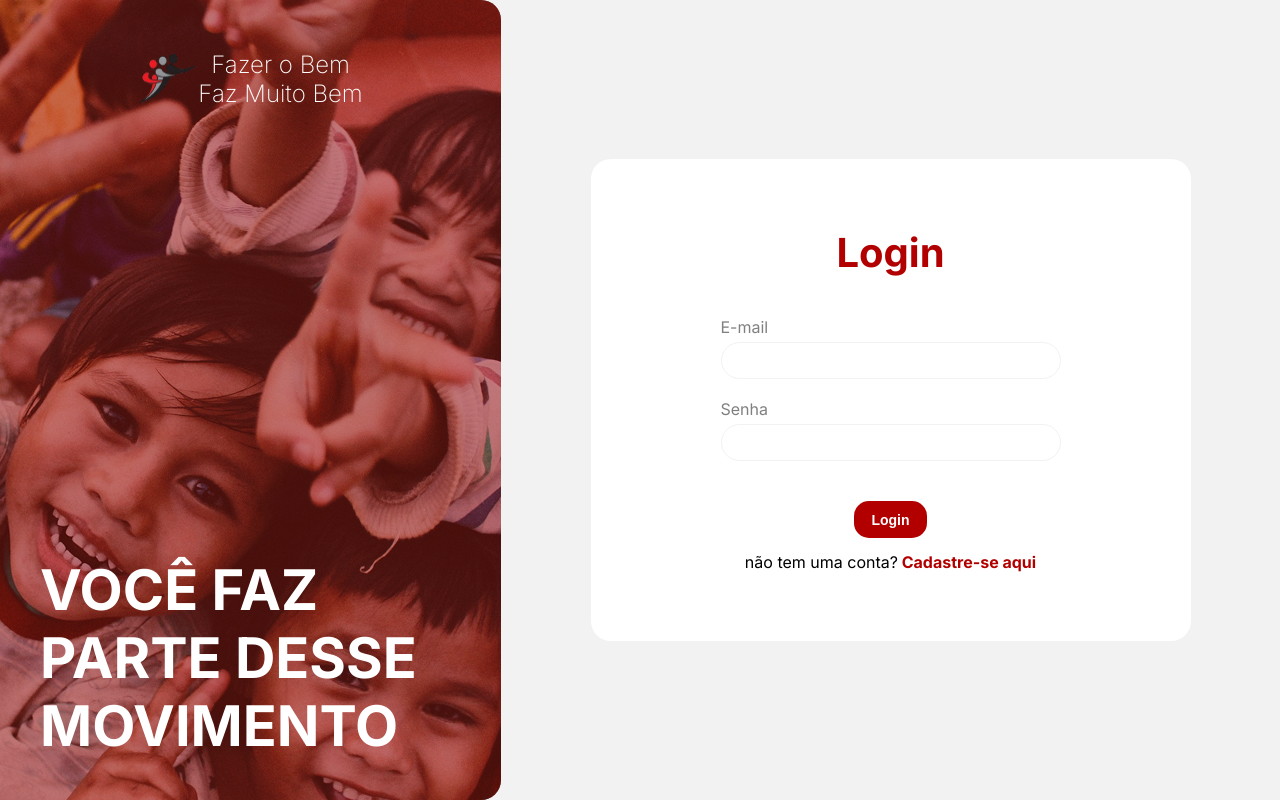
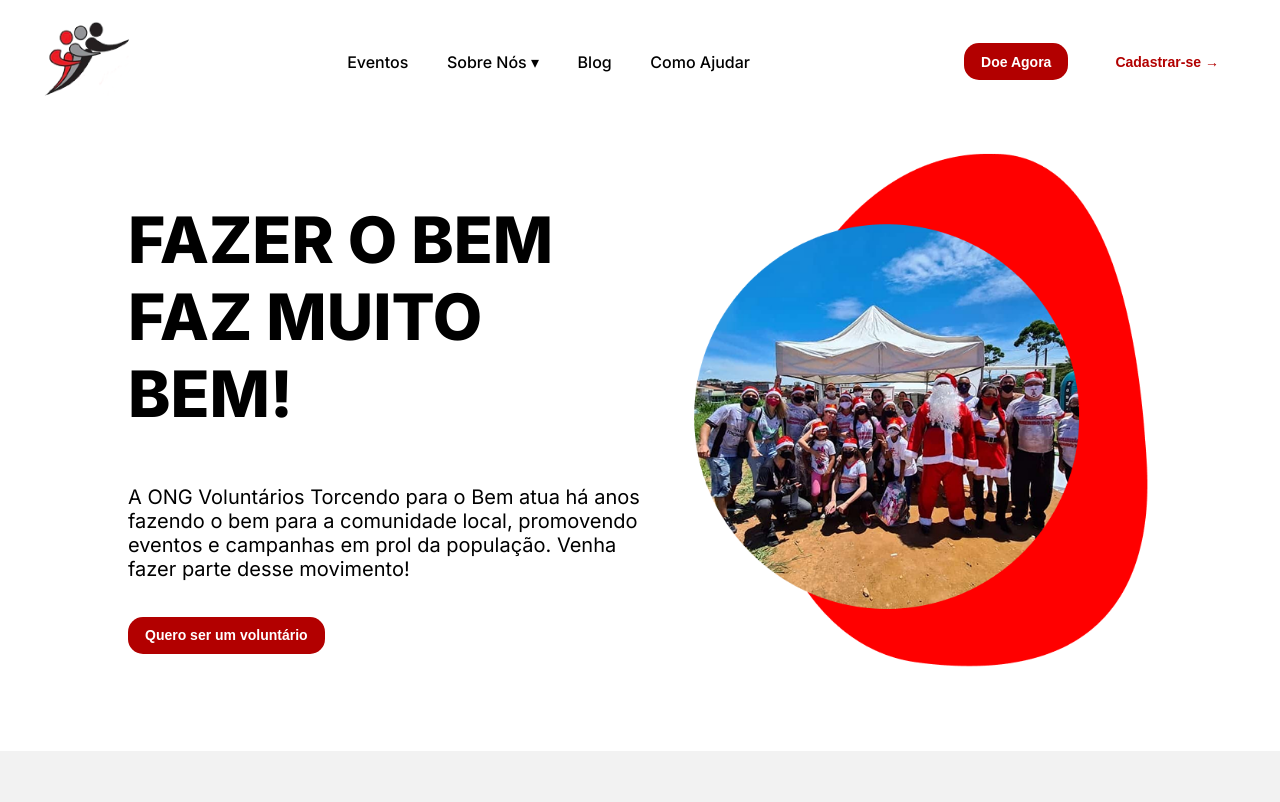
Before and after one commit to Gruposemh/front, a React (Vite) app: page / in a window 1280 px wide. Before the commit this address led to /login. Shown: the top 802 px of the page. Built offline with nearby package versions, Linux system fonts and the light colour scheme; no server answers; sample sign-in values are in the browser's storage.

Commit message:
Refactor: Ajustando conexão de loginn e home

```diff
--- a/src/App.jsx
+++ b/src/App.jsx
@@ -12,16 +12,18 @@ import Blog from "./pages/Blog";
 import AdicionarNoticia from "./pages/AdicionarNoticia";
 
 const App = () => {
+  const isLoggedIn = !!localStorage.getItem("token"); // verifica se tem token
+
   return (
+    <>
       <Routes>
-      {/* Sempre começa na tela de login */}
-      <Route path="/" element={<Navigate to="/login" />} />
+        {/* Home só acessível se estiver logado */}
+        <Route path="/" element={isLoggedIn ? <Home /> : <Navigate to="/login" />} />
 
+        <Route path="/eventos" element={<Eventos />} />
+        <Route path="/cadastrar-se" element={<Cadastro />} />
+        <Route path="/como-ajudar" element={<ComoAjudar />} />
         <Route path="/login" element={<Login />} />
-      <Route path="/cadastrar-se" element={<Cadastro />} />
-      <Route path="/home" element={<Home />} />
-      <Route path="/eventos" element={<Eventos />} />
-      <Route path="/como-ajudar" element={<ComoAjudar />} />
         <Route path="/sobre" element={<SobreNos />} />
         <Route path="/tarefas" element={<Tarefas />} />
         <Route path="/voluntario" element={<TornarVoluntario />} />
@@ -29,6 +31,7 @@ const App = () => {
         <Route path="/blog" element={<Blog />} />
         <Route path="/adicionar-noticia" element={<AdicionarNoticia />} />
       </Routes>
+    </>
   );
 }
 
--- a/src/components/Cards/CardCadastro/index.jsx
+++ b/src/components/Cards/CardCadastro/index.jsx
@@ -37,7 +37,7 @@ const CardCadastro = ({ title, action }) => {
             const response = await fetch(url, {
                 method: "POST",
                 headers: { "Content-Type": "application/json" },
-                credentials: "include", // ✅ envia cookies HttpOnly
+                credentials: "include",
                 body: JSON.stringify(body)
             });
 
```
Also changed, not shown: src/pages/Home/index.jsx (+19 -19 lines). Lines whose indentation alone changed are shown as unchanged.
